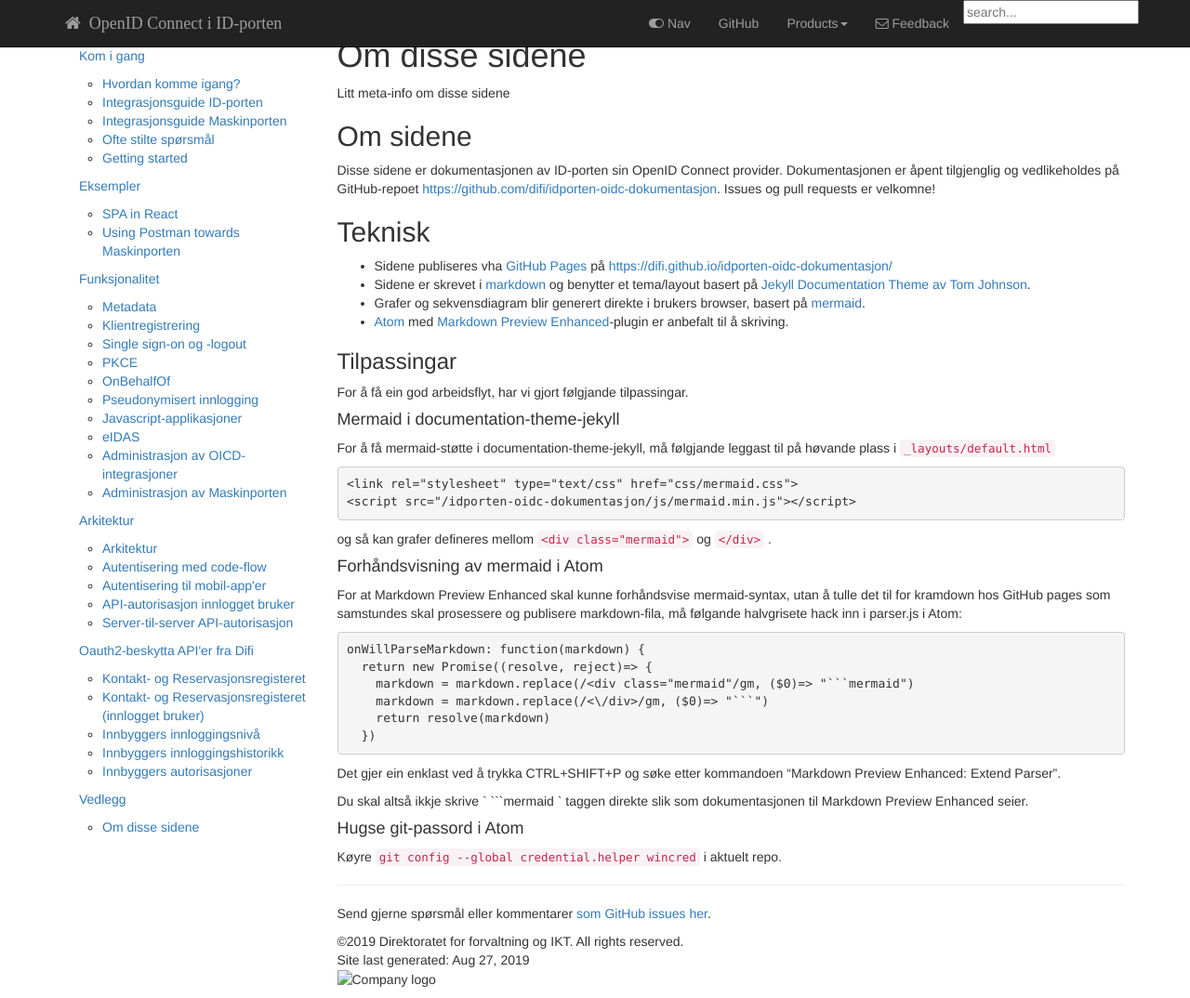
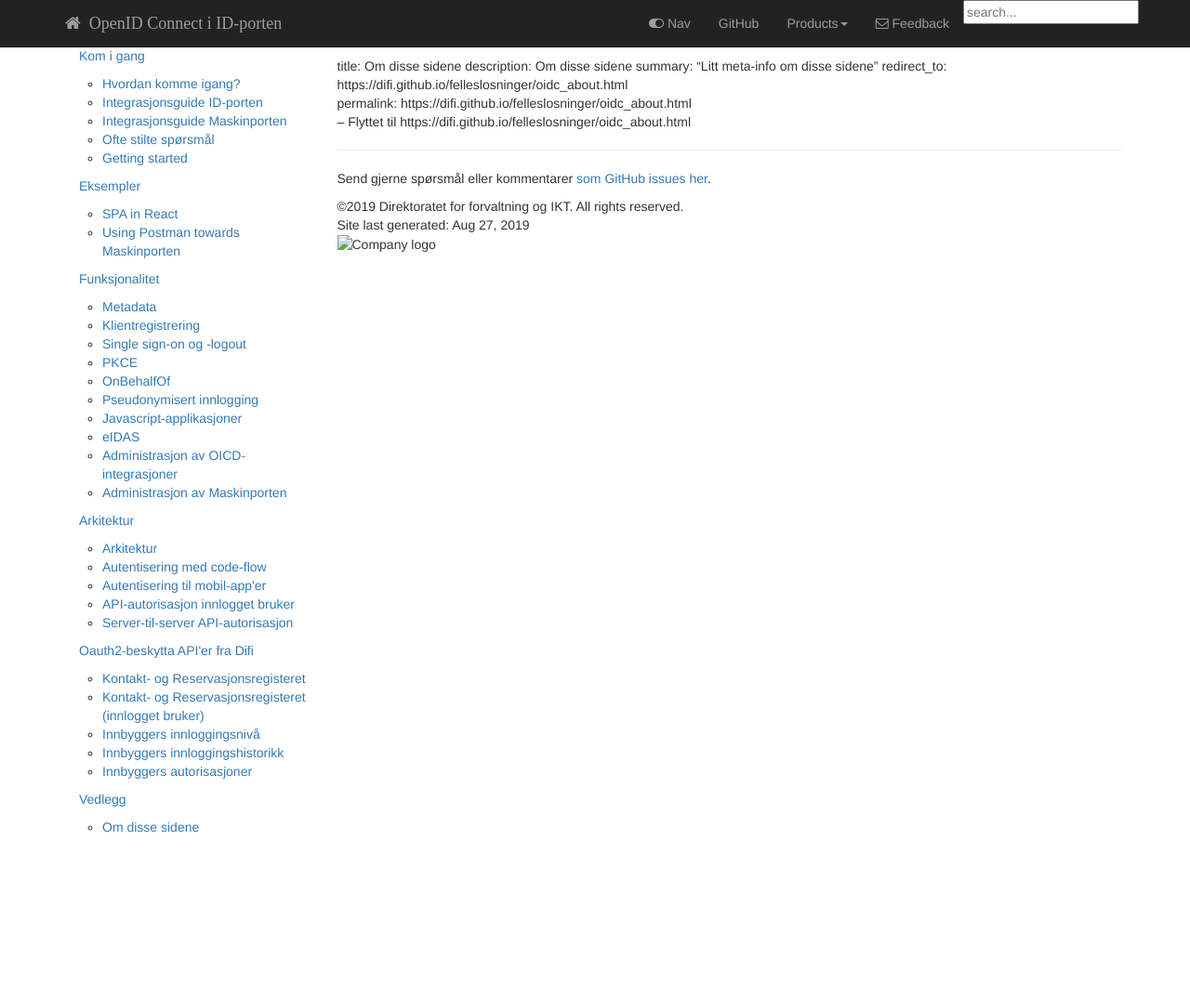
Before and after one commit to difi/idporten-oidc-dokumentasjon, a Jekyll site: the page built from pages/oidc/oidc_about.md, in a window 1280 px wide and 1074 px high. Shown: the whole window at 93% size. Built offline with Jekyll 4.4.1, drawn with Linux system fonts in a browser that asks for light colours; nearby versions of some CDN libraries; library files that are not in the unit come from our copies; comment, search, counter and statistics services are not loaded.

````diff
--- a/pages/oidc/oidc_about.md
+++ b/pages/oidc/oidc_about.md
@@ -3,47 +3,6 @@
 description: Om disse sidene
 summary: "Litt meta-info om disse sidene"
 redirect_to: https://difi.github.io/felleslosninger/oidc_about.html
-
-layout: page
-sidebar: oidc
----
-
-## Om sidene
-
-Disse sidene er dokumentasjonen av ID-porten sin OpenID Connect provider.  Dokumentasjonen er åpent tilgjenglig og vedlikeholdes på GitHub-repoet [https://github.com/difi/idporten-oidc-dokumentasjon](https://github.com/difi/idporten-oidc-dokumentasjon). Issues og pull requests er velkomne!
-
-## Teknisk
-
-* Sidene publiseres vha [GitHub Pages](https://pages.github.com/) på [https://difi.github.io/idporten-oidc-dokumentasjon/](https://difi.github.io/idporten-oidc-dokumentasjon/)
-* Sidene er skrevet i [markdown](https://guides.github.com/features/mastering-markdown/) og benytter et tema/layout basert på [Jekyll Documentation Theme av Tom Johnson](https://github.com/tomjohnson1492/documentation-theme-jekyll).
-* Grafer og sekvensdiagram blir generert direkte i brukers browser, basert på  [mermaid](https://knsv.github.io/mermaid/).
-* [Atom](https://atom.io/) med [Markdown Preview Enhanced](https://shd101wyy.github.io/markdown-preview-enhanced/#/)-plugin er anbefalt til å skriving.
-
-### Tilpassingar
-
-For å få ein god arbeidsflyt, har vi gjort følgjande tilpassingar.
-
-#### Mermaid i documentation-theme-jekyll
-For å få mermaid-støtte i documentation-theme-jekyll, må følgjande leggast til på høvande plass i  `_layouts/default.html`
-```html
-<link rel="stylesheet" type="text/css" href="css/mermaid.css">
-<script src="{{ site.baseurl }}/js/mermaid.min.js"></script>
-```
-og så kan grafer defineres mellom `<div class="mermaid">` og `</div>`  .
-
-#### Forhåndsvisning av mermaid i Atom
-For at Markdown Preview Enhanced skal kunne forhåndsvise mermaid-syntax, utan å tulle det til for kramdown hos GitHub pages som samstundes skal prosessere og publisere markdown-fila, må følgande halvgrisete hack inn i parser.js i Atom:
-```javascript
-onWillParseMarkdown: function(markdown) {
-  return new Promise((resolve, reject)=> {
-    markdown = markdown.replace(/<div class="mermaid"/gm, ($0)=> "```mermaid")
-    markdown = markdown.replace(/<\/div>/gm, ($0)=> "```")
-    return resolve(markdown)
-  })
-```
-Det gjer ein enklast ved å trykka CTRL+SHIFT+P og søke etter kommandoen "Markdown Preview Enhanced: Extend Parser".
-
-Du skal altså ikkje skrive ` ```mermaid ` taggen direkte slik som dokumentasjonen til Markdown Preview Enhanced seier.
-
-#### Hugse git-passord i Atom
-Køyre `git config --global credential.helper wincred` i aktuelt repo.
+permalink: https://difi.github.io/felleslosninger/oidc_about.html
+ --
+ Flyttet til https://difi.github.io/felleslosninger/oidc_about.html
````
Also changed, not shown: index.md (+3 -2 lines), pages/oidc/oidc_auth_app.md (+6 -4 lines), pages/oidc/oidc_func_clientreg.md (+8 -7 lines).
